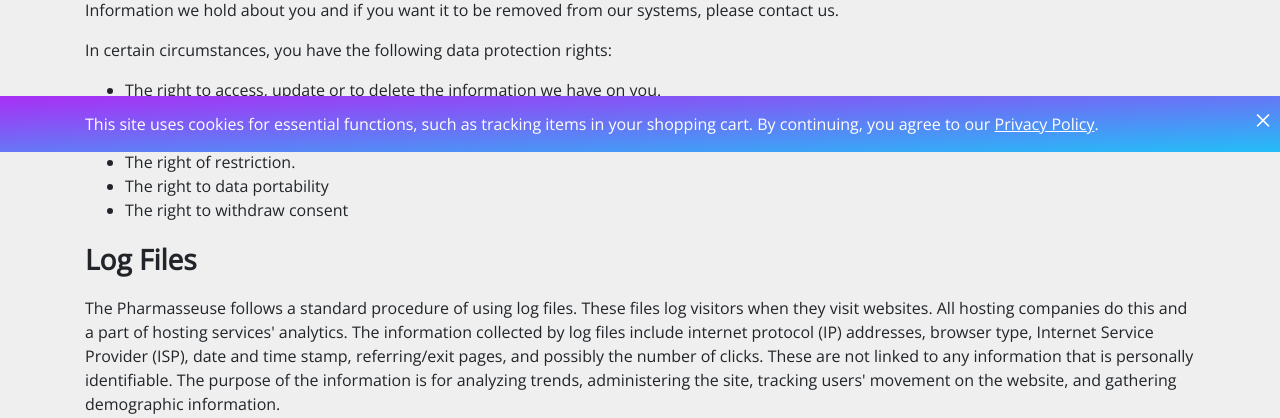
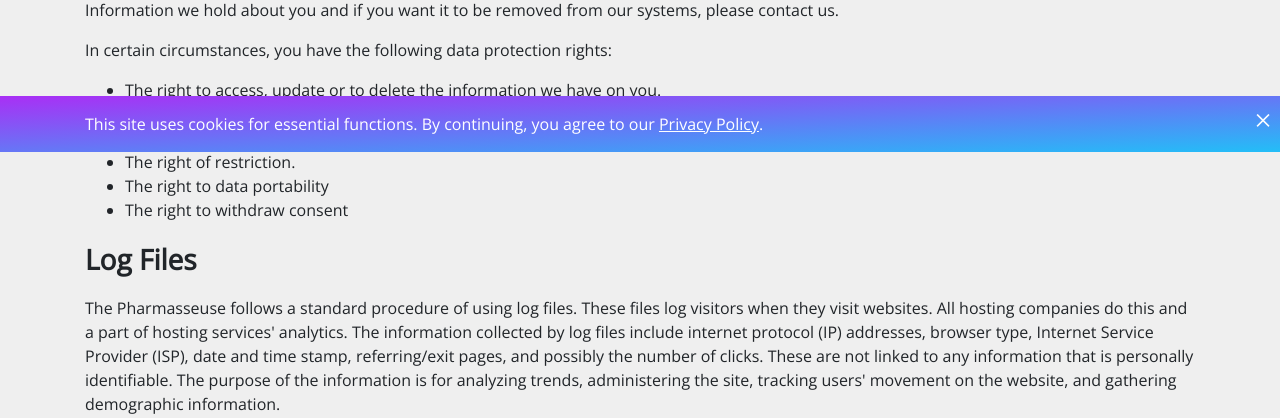
Before and after one commit to McCarthyCode/Pharmasseuse, a Django app: page /privacy in a window 1280 px wide. Shown: the part 648-1066 px from the top of the page. Run offline with Django 3.2, Linux system fonts and the light colour scheme; some libraries are stand-ins or nearby versions; some web fonts are replaced.

Commit message:
Updated GDPR message

```diff
--- a/home/templates/home/gdpr.html
+++ b/home/templates/home/gdpr.html
@@ -1,6 +1,6 @@
 <div class="banner">
     <div class="container">
         <a id="close">&times;</a>
-        <p>This site uses cookies for essential functions, such as tracking items in your shopping cart. By continuing, you agree to our <a href="{% url 'home:privacy' %}">Privacy Policy</a>.</p>
+        <p>This site uses cookies for essential functions. By continuing, you agree to our <a href="{% url 'home:privacy' %}">Privacy Policy</a>.</p>
     </div>
 </div>
```
